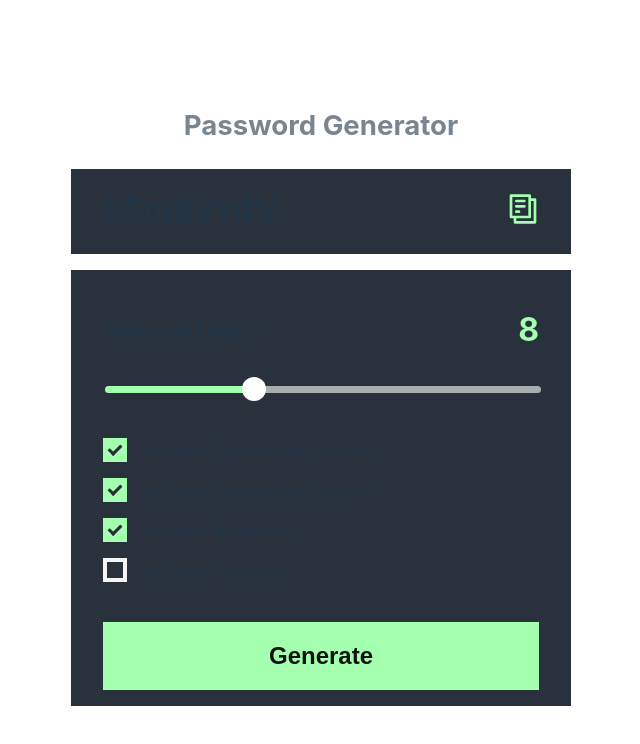
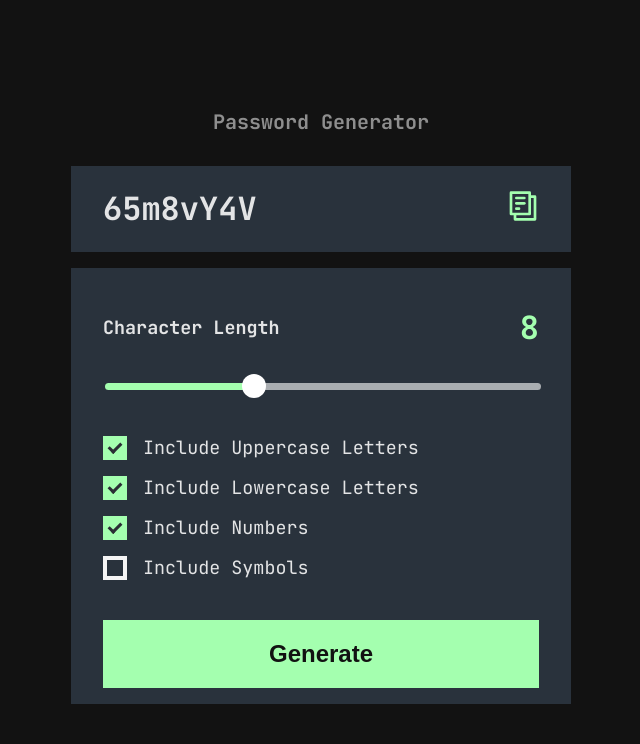
Before and after one commit to jueet/password-generator, a React (Vite) app: page / in a window 1280 px wide. Shown: the top 744 px of the page, without its empty margins (319-959 px from the left). Built offline with nearby package versions, Linux system fonts and the light colour scheme.

Commit message:
JetBrains Mono font

```diff
--- a/index.html
+++ b/index.html
@@ -6,6 +6,9 @@
   <link rel="icon" type="image/svg+xml" href="/vite.svg" />
   <meta name="viewport" content="width=device-width, initial-scale=1.0" />
   <title>Password Generator App</title>
+  <link rel="preconnect" href="https://fonts.googleapis.com">
+  <link rel="preconnect" href="https://fonts.gstatic.com" crossorigin>
+  <link href="https://fonts.googleapis.com/css2?family=JetBrains+Mono:wght@400;700&display=swap" rel="stylesheet">
 </head>
 
 <body>
--- a/src/index.css
+++ b/src/index.css
@@ -1,5 +1,5 @@
 :root {
-  font-family: Inter, Avenir, Helvetica, Arial, sans-serif;
+  font-family: 'JetBrains Mono', monospace;
   font-size: 16px;
   line-height: 24px;
   font-weight: 400;
@@ -15,16 +15,6 @@
   -webkit-text-size-adjust: 100%;
 }
 
-a {
-  font-weight: 500;
-  color: #646cff;
-  text-decoration: inherit;
-}
-
-a:hover {
-  color: #535bf2;
-}
-
 body {
   margin: 0;
   display: flex;
@@ -32,15 +22,3 @@
   min-width: 320px;
   min-height: 100vh;
 }
-
-h1 {
-  font-size: 1.5em;
-}
-
-
-@media (prefers-color-scheme: light) {
-  :root {
-    color: #213547;
-    background-color: #ffffff;
-  }
-}
```
